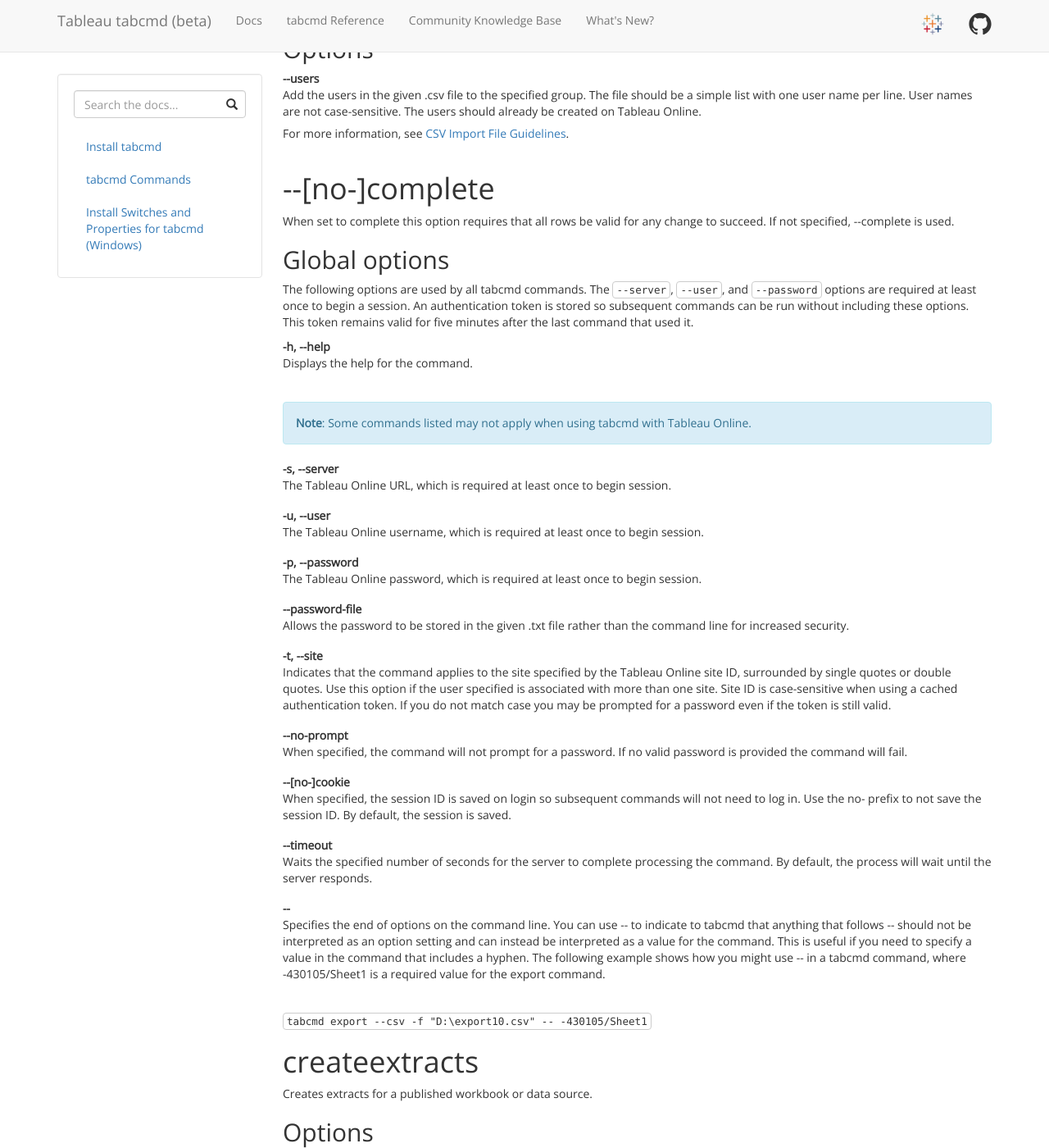
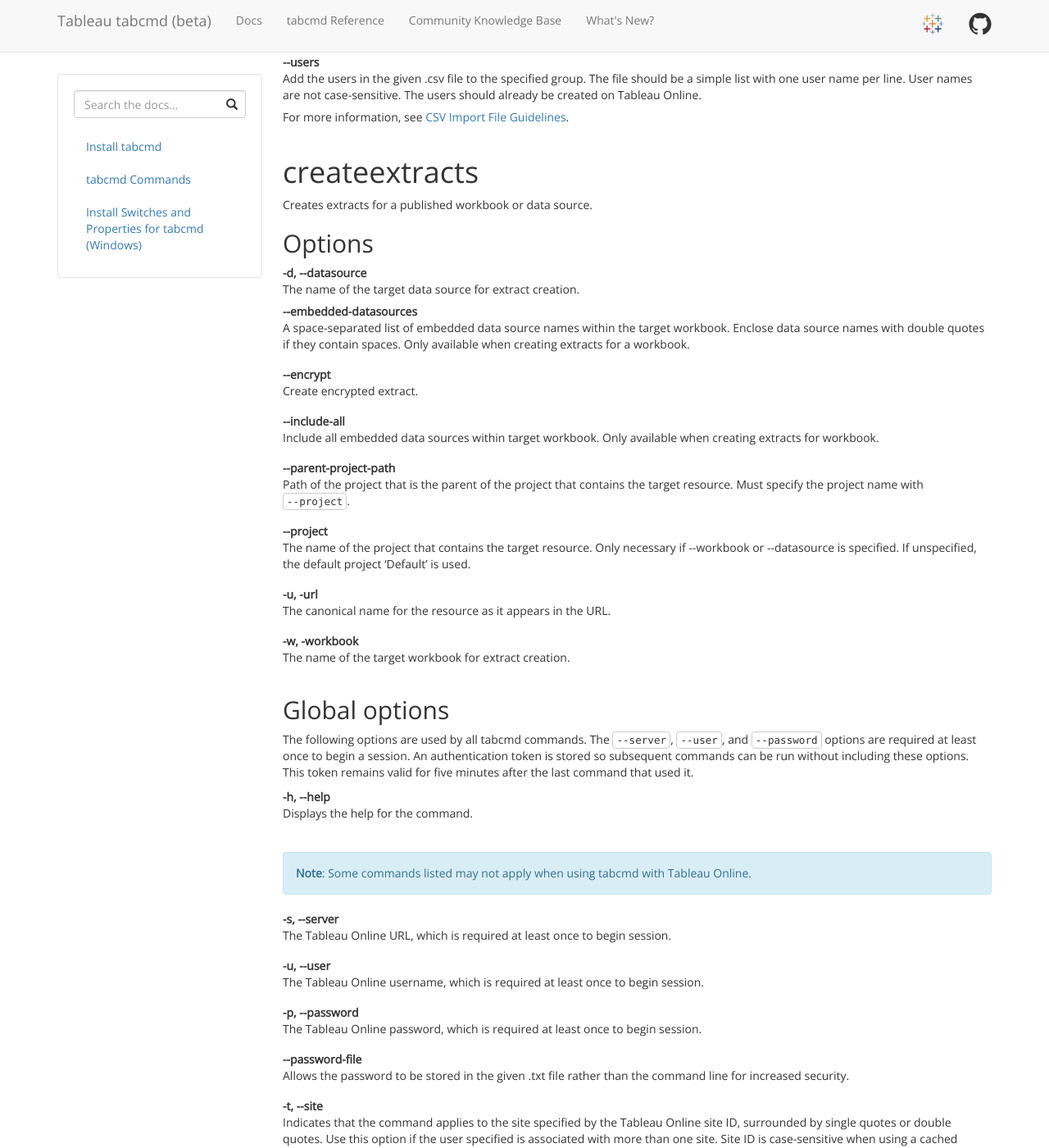
Before and after one commit to tableau/tabcmd, a Jekyll site: the page built from docs/tabcmd_cmd.md, in a window 1280 px wide and 1400 px high, scrolled down 849 px. Shown: the whole window at 82% size. Built offline with Jekyll 4.4.1, drawn with Linux system fonts in a browser that asks for light colours; nearby versions of some CDN libraries; some of the changed text lies outside the part shown.

Commit message:
TFS-1376990: updates to tabcmd commands

````diff
--- a/docs/tabcmd_cmd.md
+++ b/docs/tabcmd_cmd.md
@@ -22,59 +22,6 @@
 : Add the users in the given .csv file to the specified group. The file should be a simple list with one user name per line. User names are not case-sensitive. The users should already be created on Tableau Online.
 
 : For more information, see [CSV Import File Guidelines](https://help.tableau.com/current/online/en-us/csvguidelines.htm).
-
-
-# \-\-[no-]complete
-
-When set to complete this option requires that all rows be valid for any change to succeed. If not specified, \-\-complete is used.
-
-## Global options
-
-The following options are used by all tabcmd commands. The `--server`, `--user`, and `--password` options are required at least once to begin a session. An authentication token is stored so subsequent commands can be run without including these options. This token remains valid for five minutes after the last command that used it.
-
--h, \-\-help
-
-: Displays the help for the command.
-
-<div class="alert alert-info"><strong>Note</strong>: Some commands listed may not apply when using tabcmd with Tableau Online.</div>
-
--s, \-\-server
-
-: The Tableau Online URL, which is required at least once to begin session.
-
--u, \-\-user
-
-: The Tableau Online username, which is required at least once to begin session.
-
--p, \-\-password
-
-: The Tableau Online password, which is required at least once to begin session.
-
-\-\-password-file
-
-: Allows the password to be stored in the given .txt file rather than the command line for increased security.
-
--t, \-\-site
-
-: Indicates that the command applies to the site specified by the Tableau Online site ID, surrounded by single quotes or double quotes. Use this option if the user specified is associated with more than one site. Site ID is case-sensitive when using a cached authentication token. If you do not match case you may be prompted for a password even if the token is still valid.
-
-\-\-no-prompt
-
-: When specified, the command will not prompt for a password. If no valid password is provided the command will fail.
-
-\-\-[no-]cookie
-
-: When specified, the session ID is saved on login so subsequent commands will not need to log in. Use the no- prefix to not save the session ID. By default, the session is saved.
-
-\-\-timeout
-
-: Waits the specified number of seconds for the server to complete processing the command. By default, the process will wait until the server responds.
-
-\-\-
-
-: Specifies the end of options on the command line. You can use \-\- to indicate to tabcmd that anything that follows \-\- should not be interpreted as an option setting and can instead be interpreted as a value for the command. This is useful if you need to specify a value in the command that includes a hyphen. The following example shows how you might use \-\- in a tabcmd command, where -430105/Sheet1 is a required value for the export command.
-
-```tabcmd export --csv -f "D:\export10.csv" -- -430105/Sheet1```
 
 
 # createextracts
@@ -1000,15 +947,15 @@
 # login
 Logs in a Tableau Online user.
 
-Use the `--server`, `--site`, `--username`, `--password` global options to create a session.
-
-<div class="alert alert-info"><strong>Note</strong>: When you use the **tabcmd login** command, you cannot use SAML single sign-on (SSO), even if your site is configured to use SAML. To log in, you must pass the user name and password of a user who has been created in your site. You will have the permissions of the Tableau Server user that you're signed in as.</div>
-
-If you want to log in using the same information you've already used to create a session, just specify the \-\-password option. The server and user name stored in the cookie will be used.
+Use the `--server`, `--site`, `--username`, `--password` or `--site`, `--server`,  `--token-name`, `--token` global options to create a session.
+
+<div class="alert alert-info"><strong>Note</strong>: When you use the `tabcmd login` command, you cannot use SAML single sign-on (SSO), even if your site is configured to use SAML. To log in, you must pass the user name and password of a user who has been created in your site. You will have the permissions of the Tableau Server user that you're signed in as.</div>
+
+If you want to log in using the same information you've already used to create a session, just specify the \-\-password option or the \-\-token option. The server and user name stored in the cookie will be used.
 
 If the server is using a port other than 80 (the default), you will need to specify the port.
 
-You need the \-\-site (-t) option only if the server is running multiple sites and you are logging in to a site other than the Default site. If you do not provide a password you will be prompted for one. If the \-\-no-prompt option is specified and no password is provided the command will fail.
+You need the \-\-site (-t) option only if the server is running multiple sites and you are logging in to a site other than the Default site. If you do not provide a password you will be prompted for one. If the \-\-no-prompt option is specified and no password/token is provided, the command will fail.
 
 Once you log in, the session will continue until it expires on the server or the logout command is run.
 
@@ -1016,7 +963,7 @@
 Create a personal access token (PAT) as described in [create tokens](https://help.tableau.com/current/server/en-us/security_personal_access_tokens.htm#create-tokens).
 For example:
 
-```tabcmd login —server “http://exampleserver.com" —site "examplesite" —token-name "tokenname" —token "exampletoken"```
+```tabcmd login --server “http://exampleserver.com" --site "examplesite" --token-name "tokenname" --token "exampletoken"```
 
 where:
 * `-tn, --token-name` is the token name for user.
````
Also changed, not shown: other parts of docs/tabcmd_cmd.md (+9 -0 lines).
